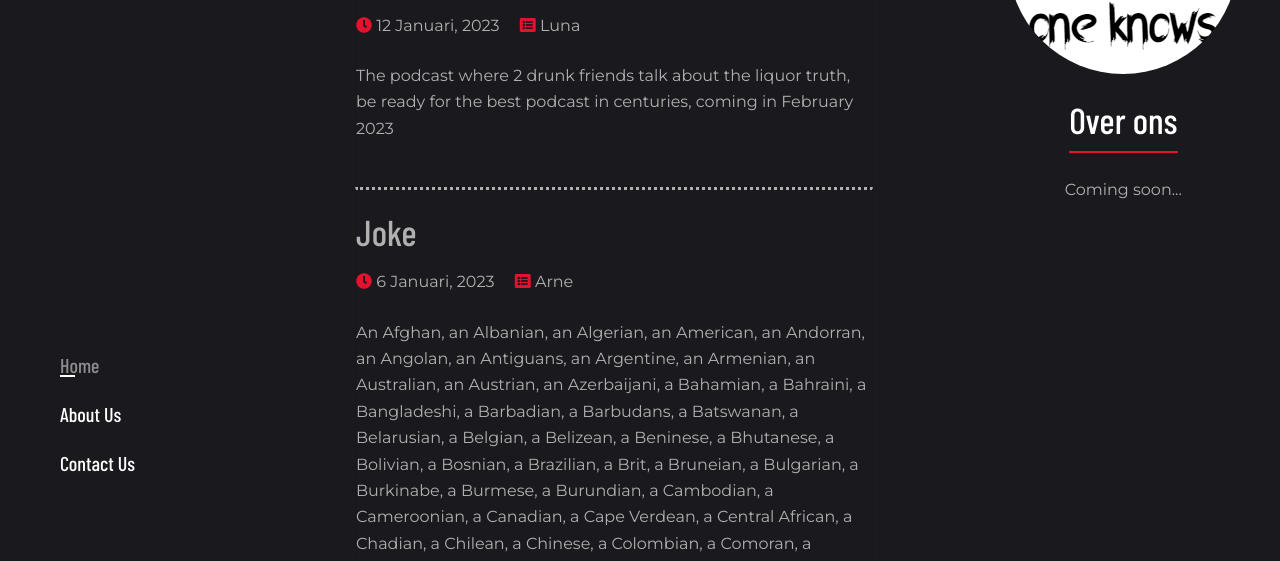
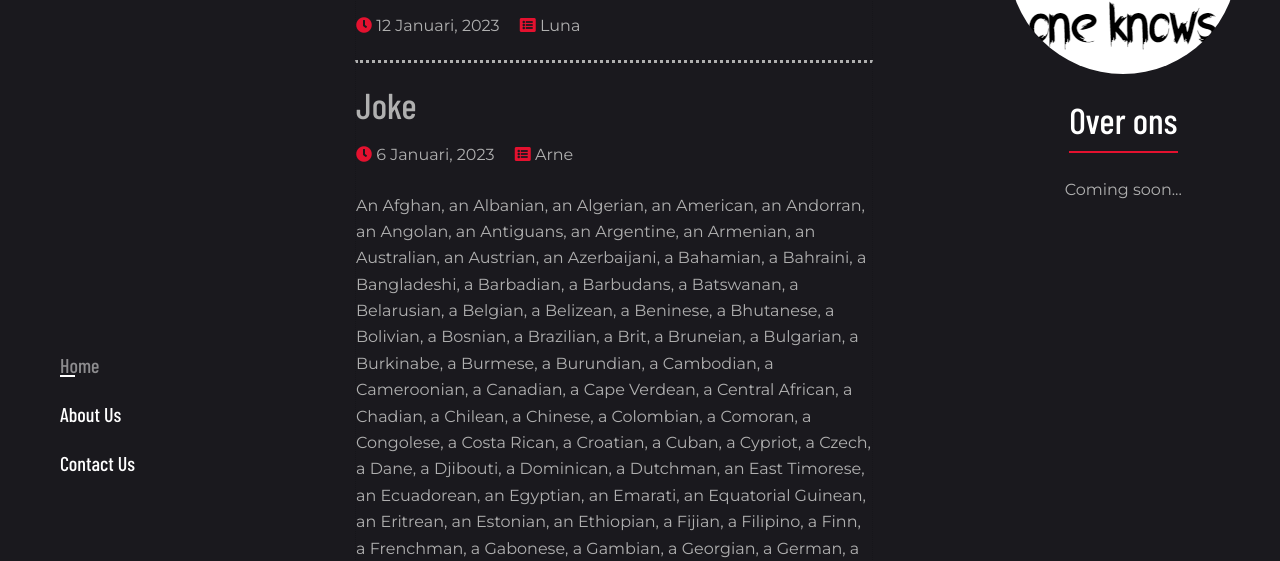
Before and after one commit to NFTRarities/Blog, a plain HTML site: page index.html in a window 1280 px wide. Shown: the part 228-789 px from the top of the page. Drawn offline with nearby package versions, Linux system fonts and the light colour scheme.

Commit message:
Update index.html

```diff
--- a/index.html
+++ b/index.html
@@ -149,7 +149,7 @@
                                     Luna
                                 </li>
                             </ul>
-                            <p class="card-text my-4">The podcast where 2 drunk friends talk about the liquor truth, be ready for the best podcast in centuries, coming in February 2023</p>
+
                         </div>
                     </div>
                  <div class="card post-item bg-transparent">
```
